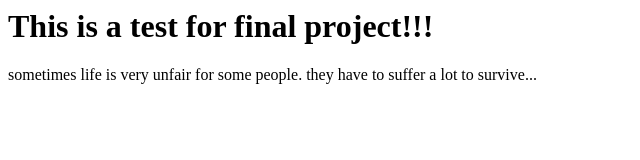
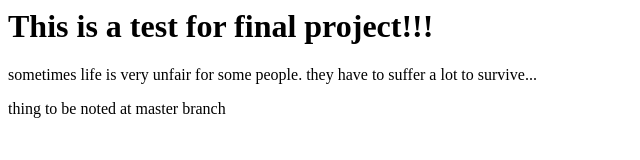
Before and after one commit to tarana17/Git-jscode, a plain HTML site: page index.html in a window 1280 px wide. Shown: the whole page, without its empty margins (0-640 px from the left). Drawn offline with Linux system fonts and the light colour scheme.

Commit message:
final change

```diff
--- a/index.html
+++ b/index.html
@@ -8,5 +8,6 @@
 <body>
     <h1>This is a test for final project!!!</h1>
     <p>sometimes life is very unfair for some people. they have to suffer a lot to survive...</p>
+    <P>thing to be noted at master branch</P>
 </body>
 </html>
```
Also changed, not shown: script.js (added), style.css (added).
